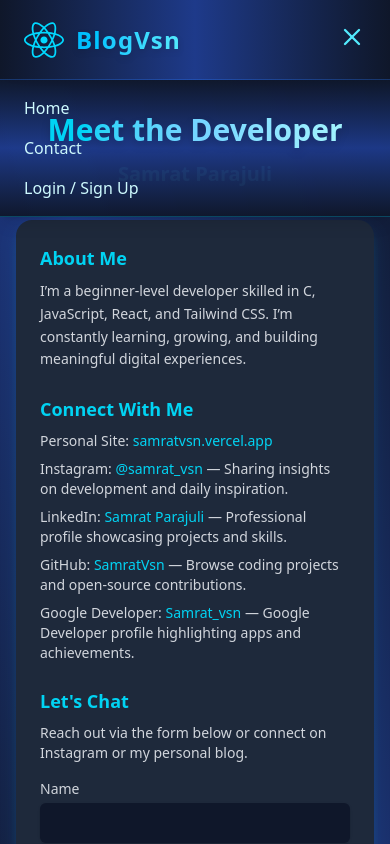
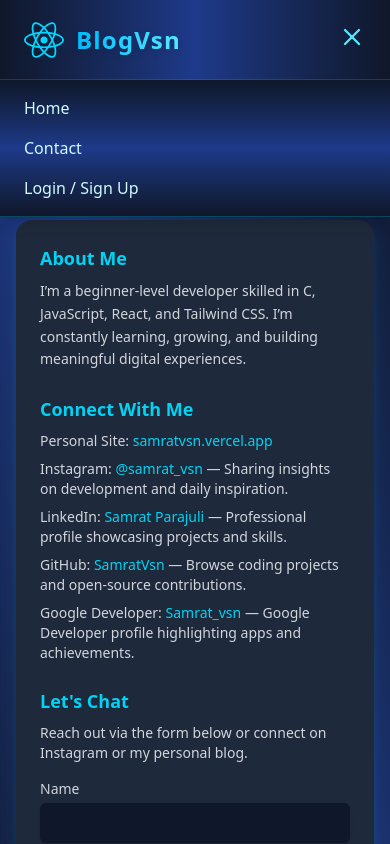
Before and after one commit to SamratVsn/BlogVsn, a React (Vite) app: page /contact in a window 390 px wide. Both pictures are taken after a click on the button "Toggle menu". Shown: the top 844 px of the page. Built offline with nearby package versions, Linux system fonts and the light colour scheme.

Commit message:
Bug Fixed

```diff
--- a/src/Components/Header.jsx
+++ b/src/Components/Header.jsx
@@ -10,7 +10,7 @@ function Header() {
   const closeMenu = () => setIsOpen(false);
 
   return (
-    <header className="h-20 w-full bg-gradient-to-r from-[#0f172a] via-[#1e3a8a] to-[#0f172a] shadow-lg backdrop-blur-xl border-b border-blue-500/30">
+    <header className="relative z-50 h-20 w-full bg-gradient-to-r from-[#0f172a] via-[#1e3a8a] to-[#0f172a] shadow-lg backdrop-blur-xl border-b border-blue-500/30">
       <div className="max-w-7xl mx-auto px-6 sm:px-8 lg:px-12 flex items-center justify-between h-full">
         {/* Logo */}
         <div className="flex items-center gap-3">
@@ -82,7 +82,7 @@ function Header() {
               animate={{ opacity: 1, y: 0 }}
               exit={{ opacity: 0, y: -20 }}
               transition={{ duration: 0.3 }}
-              className="md:hidden absolute top-20 left-0 w-full bg-gradient-to-b from-[#0f172a]/95 via-[#1e3a8a]/95 to-[#0f172a]/95 backdrop-blur-lg border-b border-cyan-500/30 shadow-lg"
+              className="md:hidden absolute top-20 left-0 w-full z-50 bg-gradient-to-b from-[#0f172a]/100 via-[#1e3a8a]/100 to-[#0f172a]/100 backdrop-blur-3xl border-b border-cyan-500/30 shadow-lg"
             >
               <div className="flex flex-col px-6 py-4 space-y-4 text-cyan-100 font-medium">
                 <Link onClick={closeMenu} to="/" className="hover:text-cyan-300 transition">
--- a/src/Components/Search.jsx
+++ b/src/Components/Search.jsx
@@ -14,7 +14,7 @@ export default function Search() {
   return (
     <div className="flex flex-col items-center justify-center mt-10 px-4">
       {/* Banner with Overlay Glow */}
-      <div className="relative w-full max-w-4xl mb-8">
+      <div className="relative w-full max-w-4xl mb-8 z-0">
         <img
           src={Banner}
           alt="Banner"
@@ -41,11 +41,10 @@ export default function Search() {
           <div
             key={index}
             onClick={() => setActive(index)}
-            className={`cursor-pointer px-5 py-2 rounded-full text-sm font-medium tracking-wide transition-all shadow-md ${
-              index === active
+            className={`cursor-pointer px-5 py-2 rounded-full text-sm font-medium tracking-wide transition-all shadow-md ${index === active
                 ? "bg-gradient-to-r from-cyan-400 to-sky-500 text-slate-900 font-semibold shadow-cyan-400/40 hover:shadow-cyan-400/70"
                 : "bg-[#0f172a]/70 text-slate-200 border border-cyan-400/30 hover:bg-cyan-400/20"
-            }`}
+              }`}
           >
             {item.name}
           </div>
```
